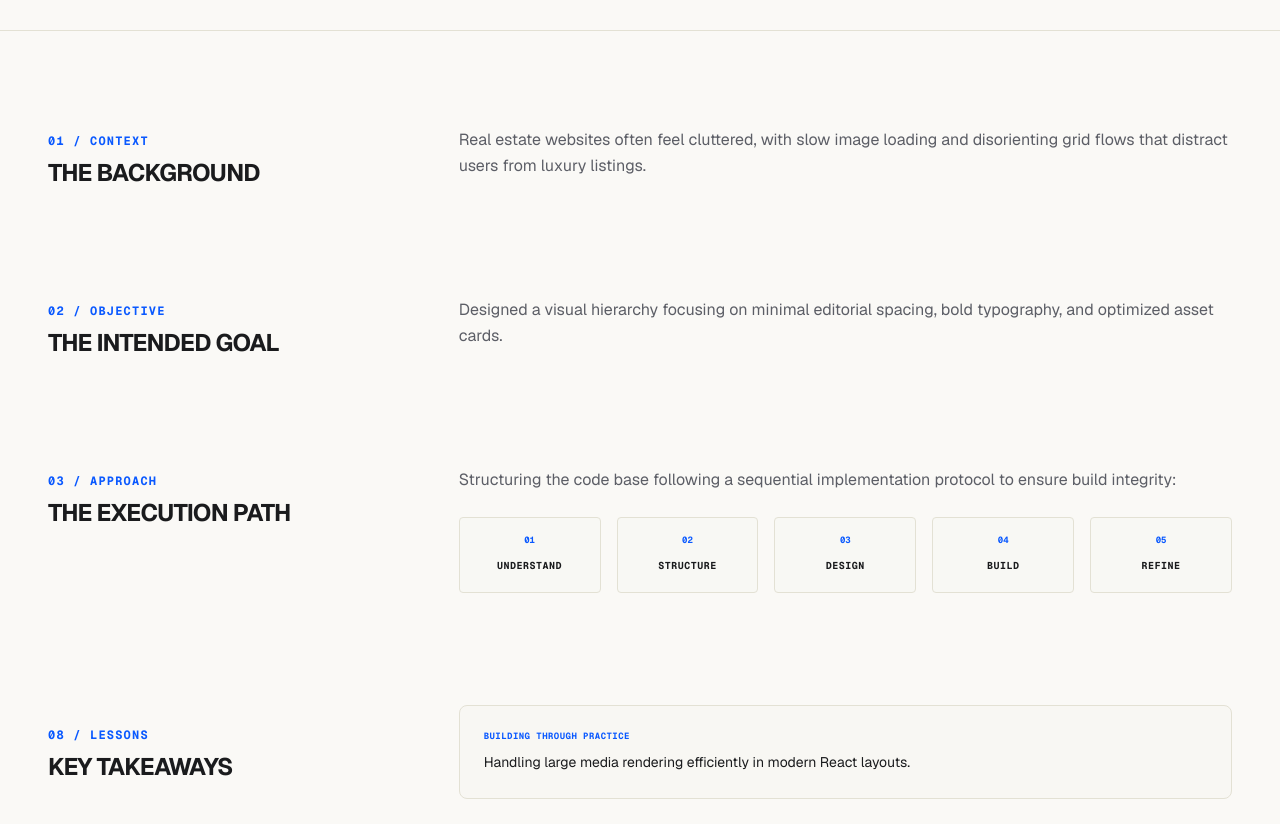
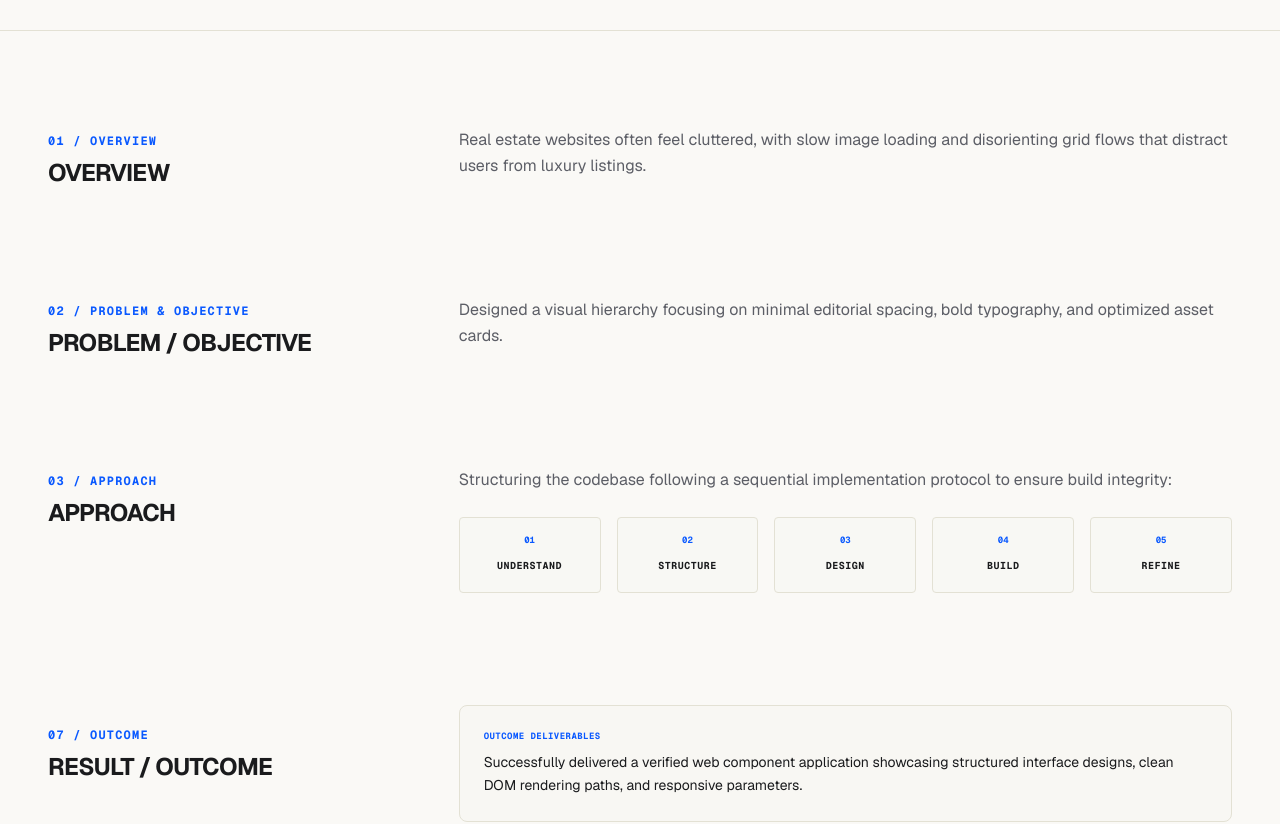
Before and after one commit to afaqahmadcs/Personal-Project, a Next.js app: page /work/afaq-ahmad-real-estate in a window 1280 px wide. Shown: the part 821-1645 px from the top of the page. Built offline with nearby package versions, Linux system fonts and the light colour scheme.

Commit message:
fix: standardize dynamic case study narrative nomenclature sections (Phase 12)

```diff
--- a/components/case-study/BuildSection.tsx
+++ b/components/case-study/BuildSection.tsx
@@ -17,7 +17,7 @@ export const BuildSection: React.FC<BuildSectionProps> = ({ project }) => {
           {/* Left Column: Tech Stack & Specs */}
           <div className="lg:col-span-5 space-y-6">
             <Reveal direction="up" delay={0.05}>
-              <span className="font-mono text-xs uppercase tracking-widest text-accent font-bold">05 / Build</span>
+              <span className="font-mono text-xs uppercase tracking-widest text-accent font-bold">05 / Development</span>
               <h2 className="font-display text-4xl uppercase mt-2 mb-4">Engineering</h2>
               <p className="font-sans text-sm text-text-muted leading-relaxed">
                 Technologies utilized during platform implementation. Every package dependency, modular class structure, and static route generation were aligned for optimal performance checks.
--- a/components/case-study/NarrativeSections.tsx
+++ b/components/case-study/NarrativeSections.tsx
@@ -13,12 +13,12 @@ export const NarrativeSections: React.FC<NarrativeSectionsProps> = ({ project })
     <section className="relative w-full py-16 md:py-24 bg-background" aria-label="Project Case Study Narrative">
       <div className="mx-auto max-w-7xl px-6 md:px-12 space-y-20 md:space-y-28">
 
-        {/* SECTION 01: CONTEXT */}
+        {/* SECTION 01: OVERVIEW */}
         <div className="grid grid-cols-1 lg:grid-cols-12 gap-8 lg:gap-12 items-baseline">
           <div className="lg:col-span-4">
             <Reveal direction="up" delay={0.05}>
-              <span className="font-mono text-xs uppercase tracking-widest text-accent font-bold">01 / Context</span>
-              <h2 className="font-display text-2xl uppercase mt-2">The Background</h2>
+              <span className="font-mono text-xs uppercase tracking-widest text-accent font-bold">01 / Overview</span>
+              <h2 className="font-display text-2xl uppercase mt-2">Overview</h2>
             </Reveal>
           </div>
           <div className="lg:col-span-8">
@@ -30,12 +30,12 @@ export const NarrativeSections: React.FC<NarrativeSectionsProps> = ({ project })
           </div>
         </div>
 
-        {/* SECTION 02: OBJECTIVE */}
+        {/* SECTION 02: PROBLEM / OBJECTIVE */}
         <div className="grid grid-cols-1 lg:grid-cols-12 gap-8 lg:gap-12 items-baseline">
           <div className="lg:col-span-4">
             <Reveal direction="up" delay={0.05}>
-              <span className="font-mono text-xs uppercase tracking-widest text-accent font-bold">02 / Objective</span>
-              <h2 className="font-display text-2xl uppercase mt-2">The Intended Goal</h2>
+              <span className="font-mono text-xs uppercase tracking-widest text-accent font-bold">02 / Problem &amp; Objective</span>
+              <h2 className="font-display text-2xl uppercase mt-2">Problem / Objective</h2>
             </Reveal>
           </div>
           <div className="lg:col-span-8">
@@ -52,7 +52,7 @@ export const NarrativeSections: React.FC<NarrativeSectionsProps> = ({ project })
           <div className="lg:col-span-4">
             <Reveal direction="up" delay={0.05}>
               <span className="font-mono text-xs uppercase tracking-widest text-accent font-bold">03 / Approach</span>
-              <h2 className="font-display text-2xl uppercase mt-2">The Execution Path</h2>
+              <h2 className="font-display text-2xl uppercase mt-2">Approach</h2>
             </Reveal>
           </div>
           <div className="lg:col-span-8">
@@ -60,7 +60,7 @@ export const NarrativeSections: React.FC<NarrativeSectionsProps> = ({ project })
             <div className="space-y-6">
               <Reveal direction="up" delay={0.1}>
                 <p className="font-sans text-base text-text-muted leading-relaxed mb-6">
-                  Structuring the code base following a sequential implementation protocol to ensure build integrity:
+                  Structuring the codebase following a sequential implementation protocol to ensure build integrity:
                 </p>
               </Reveal>
               <div className="grid grid-cols-2 sm:grid-cols-5 gap-4">
@@ -77,29 +77,27 @@ export const NarrativeSections: React.FC<NarrativeSectionsProps> = ({ project })
           </div>
         </div>
 
-        {/* SECTION 08: LEARNED */}
-        {project.lessons && (
+        {/* SECTION 07: RESULT / OUTCOME */}
         <div className="grid grid-cols-1 lg:grid-cols-12 gap-8 lg:gap-12 items-baseline">
           <div className="lg:col-span-4">
             <Reveal direction="up" delay={0.05}>
-                <span className="font-mono text-xs uppercase tracking-widest text-accent font-bold">08 / Lessons</span>
-                <h2 className="font-display text-2xl uppercase mt-2">Key Takeaways</h2>
+              <span className="font-mono text-xs uppercase tracking-widest text-accent font-bold">07 / Outcome</span>
+              <h2 className="font-display text-2xl uppercase mt-2">Result / Outcome</h2>
             </Reveal>
           </div>
           <div className="lg:col-span-8">
             <Reveal direction="up" delay={0.1}>
               <div className="border border-border-custom bg-surface-muted p-6 rounded-lg">
                 <span className="font-mono text-[9px] uppercase tracking-wider text-accent font-bold mb-2 block">
-                    Building Through Practice
+                  Outcome Deliverables
                 </span>
                 <p className="font-sans text-sm text-foreground leading-relaxed">
-                    {project.lessons}
+                  {project.result || "Successfully delivered a verified web component application showcasing structured interface designs, clean DOM rendering paths, and responsive parameters."}
                 </p>
               </div>
             </Reveal>
           </div>
         </div>
-        )}
 
       </div>
     </section>
--- a/components/case-study/ProjectMeta.tsx
+++ b/components/case-study/ProjectMeta.tsx
@@ -40,10 +40,9 @@ export const ProjectMeta: React.FC<ProjectMetaProps> = ({ project }) => {
             </div>
           </Reveal>
 
-          {/* Metadata: Technologies */}
           <Reveal direction="up" delay={0.2}>
             <div className="space-y-1">
-              <span className="font-mono text-[9px] uppercase tracking-wider text-text-muted">Technologies</span>
+              <span className="font-mono text-[9px] uppercase tracking-wider text-text-muted">06 / Technology</span>
               <div className="flex flex-wrap gap-1 mt-1">
                 {project.technologies.slice(0, 3).map((tech) => (
                   <span key={tech} className="font-mono text-[8px] uppercase border border-border-custom px-1.5 py-0.5 rounded bg-surface">
```
Lines whose indentation alone changed are shown as unchanged.
